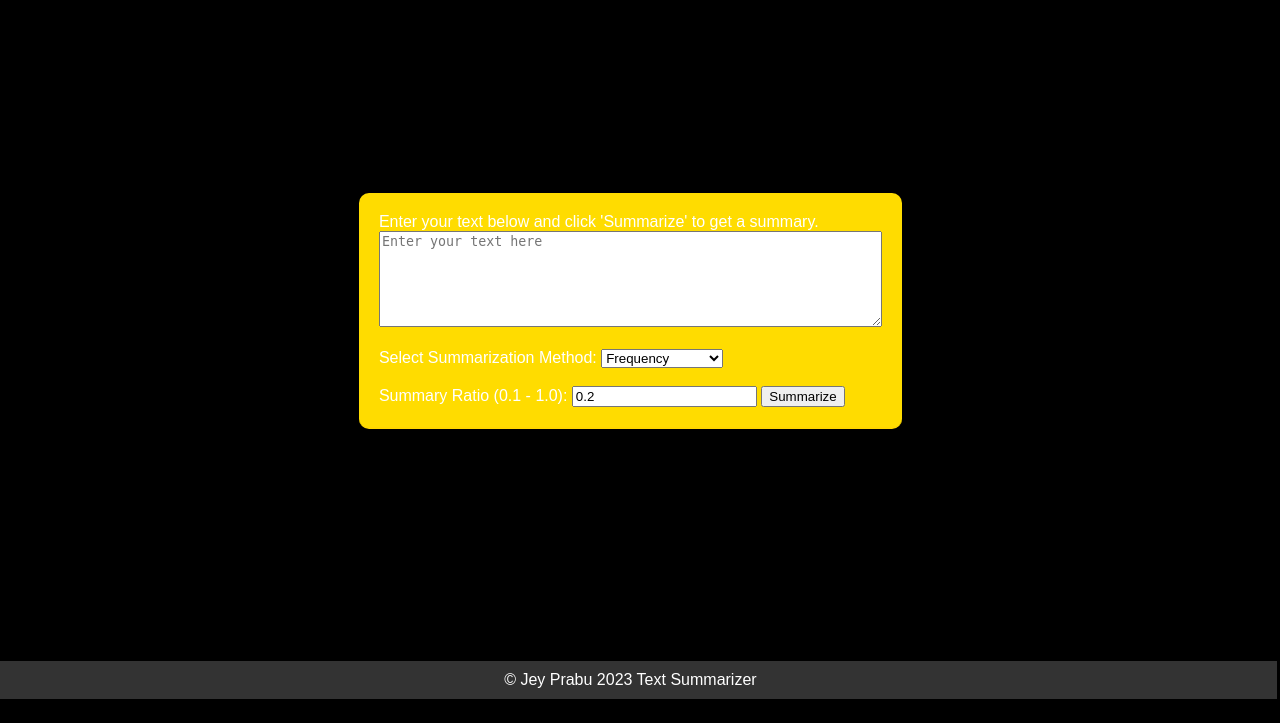
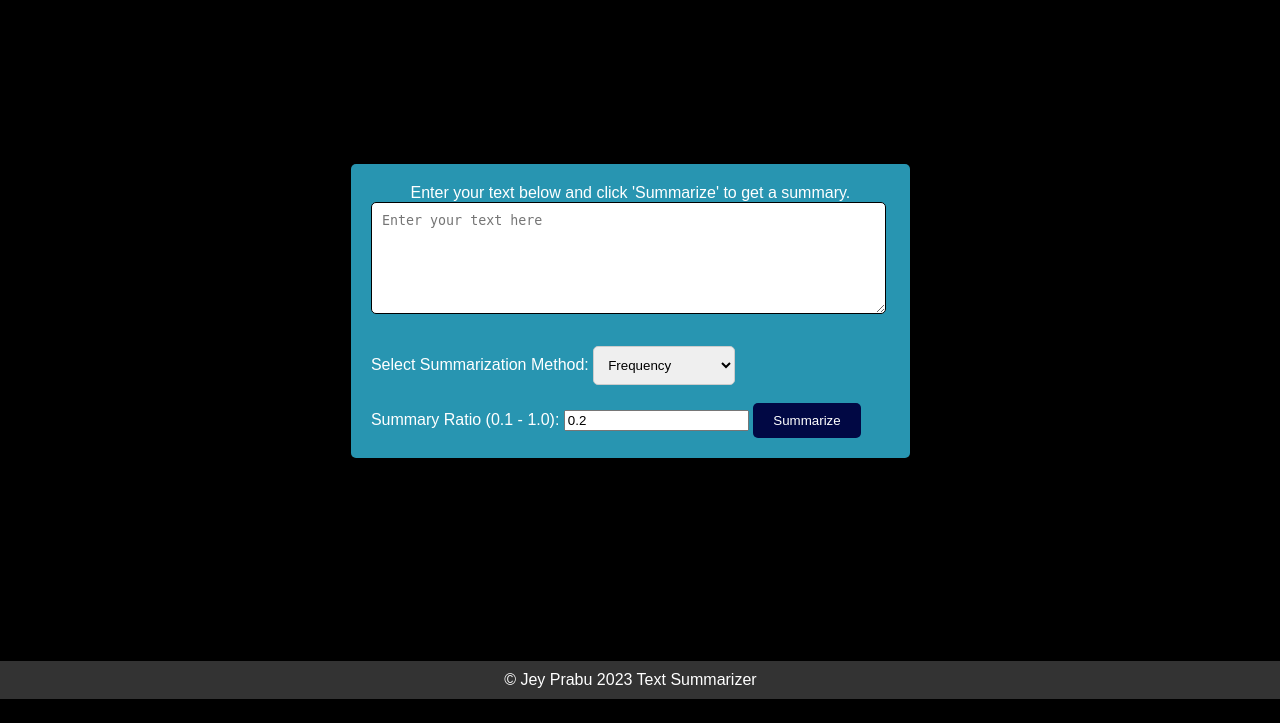
Before and after one commit to jeyprabu/Text-Summarization-NLP-Data_Science, a Flask app: page / in a window 1280 px wide. Shown: the part 77-800 px from the top of the page. Run offline with Flask 3, Linux system fonts and the light colour scheme; parts of the project's set-up code (start-up, migrations or seed data) failed here and were passed over.

Commit message:
Update style.css

```diff
--- a/static/style.css
+++ b/static/style.css
@@ -2,8 +2,6 @@ body, h1, h2, p, ul, li {
     margin: 0;
     padding: 0;
 }
-
-
 body {
     background-color: #000000;
     font-family: Arial, sans-serif;
@@ -15,9 +13,21 @@ body {
     position: relative;
     max-width: 98.5%;
     color: white;
+    border: 1% solid black;
 }
-
-
+.answer {
+    border: 5px solid white;
+    height: 50%;
+    width: 65%;
+    float: center;
+    padding: 10px;
+    color: gray;
+    text-align: center;
+}
+.answer h1 {
+    text-align: center;
+    color: white;
+}
 header {
     background-color: #1600dd;
     color: #fff;
@@ -27,72 +37,57 @@ header {
     position: absolute;
     top: 0;
 }
-
-
 .container {
-    max-width: 800px;
-    width: 95%;
+    max-width: 900px;
+    width: 100%;
     background-color: #ffffff;
-    box-shadow: 0 2px 8px rgba(0,0,0,0.1);
+    box-shadow: 0 2px 8px rgba(0, 0, 0, 0.1);
     border-radius: 5px;
     margin-top: 20px;
     flex: 1;
 }
-
-
 .hero {
-    background-color: #ffdc00;
+    min-width: 400px;
+    min-height: 250px;
+    border-radius: 5px;
+    background-color: #2895b1;
     padding: 20px;
-    border-bottom: 2px solid #ffd700;
-    border-radius: 10px;
+    text-align: center;
 }
 
-.hero h1 {
-    font-size: 28px;
-    margin-bottom: 15px;
-    color: #333;
+form {
+    display: inline-block;
+    text-align: left;
+}
 
+textarea {
+    width: 95%;
+    padding: 10px;
+    margin-bottom: 10px;
+    border: 1px solid black;
+    border-radius: 5px;
+}
+
+select {
+    padding: 10px;
+    border: 1px solid #ccc;
+    border-radius: 5px;
+}
+
+input[type="submit"] {
+    padding: 10px 20px;
+    background-color: #010844;
+    color: white;
+    border: none;
+    border-radius: 5px;
+    cursor: pointer;
+}
+
+input[type="submit"]:hover {
+    background-color: #01084477;
 }
 
 
-.form-container {
-    background-color: #dfe6e9;
-    padding: 20px;
-}
-
-.form-container label {
-    display: block;
-    margin-bottom: 10px;
-    font-weight: bold;
-}
-
-.form-container textarea,
-.form-container select,
-.form-container input[type="text"],
-.form-container input[type="submit"] {
-    width: 100%;
-    padding: 10px;
-    margin-bottom: 15px;
-    border: 1px solid #ccc;
-    border-radius: 3px;
-    font-size: 16px;
-}
-
-.form-container select {
-    height: 40px;
-}
-
-.form-container input[type="submit"] {
-    background-color: #ff5733;
-    color: #fff;
-    cursor: pointer;
-    transition: background-color 0.3s;
-    font-size: 18px;
-}
-
-.form-container input[type="submit"]:hover {
-    background-color: #ff4500;
-}
 
 
 .result {
@@ -108,24 +103,12 @@ header {
     color: #333;
 }
 
-
-.sentiment, .ner {
-    margin-top: 20px;
-}
-
-.sentiment h2, .ner h2 {
-    font-size: 22px;
-    margin-bottom: 10px;
-    color: #333;
-}
-
-
 footer {
     background-color: #333;
     color: #fff;
     text-align: center;
     padding: 10px;
-    width: 101%;
+    width: 101.5%;
     position: absolute;
     bottom: 0;
     justify-content: center;
```
